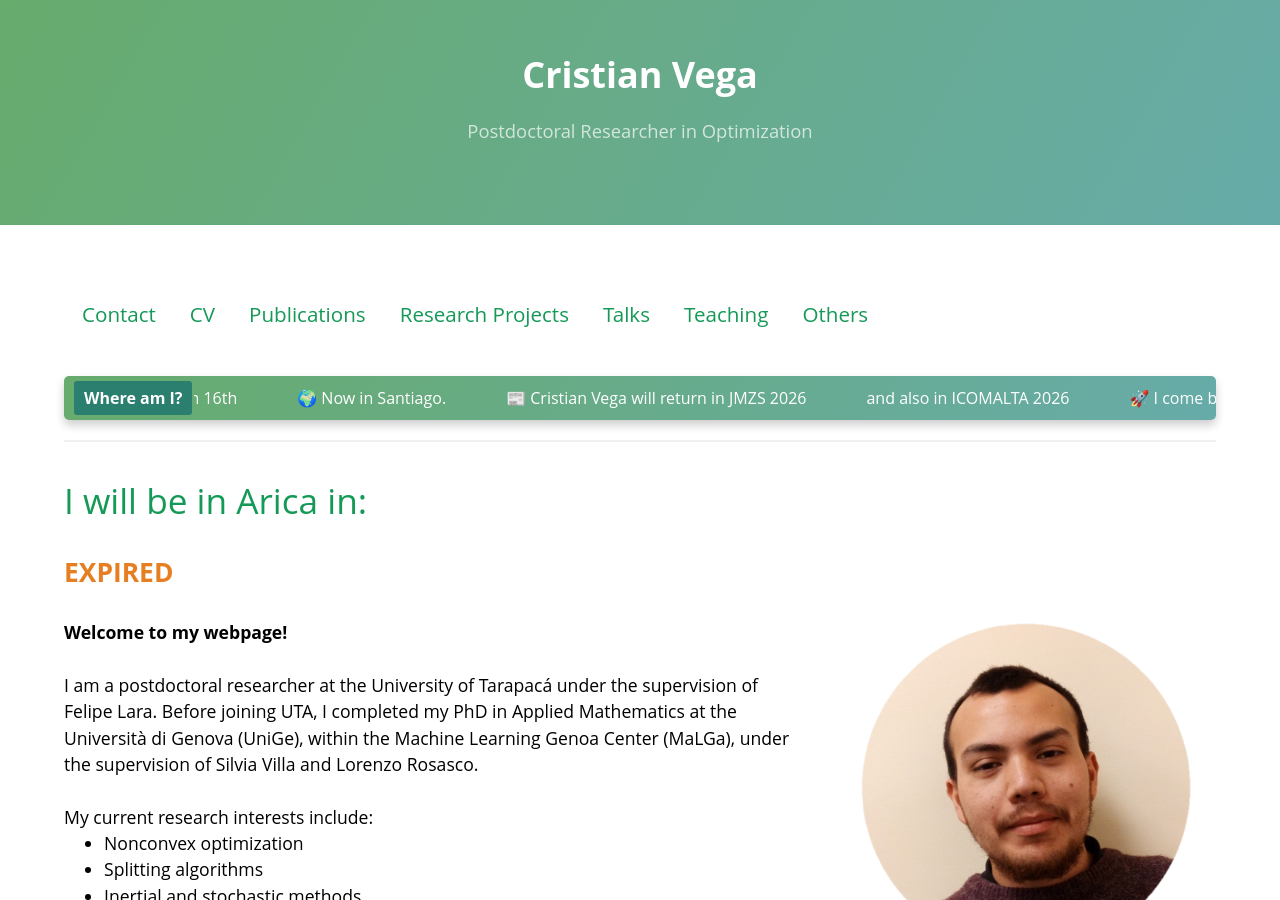
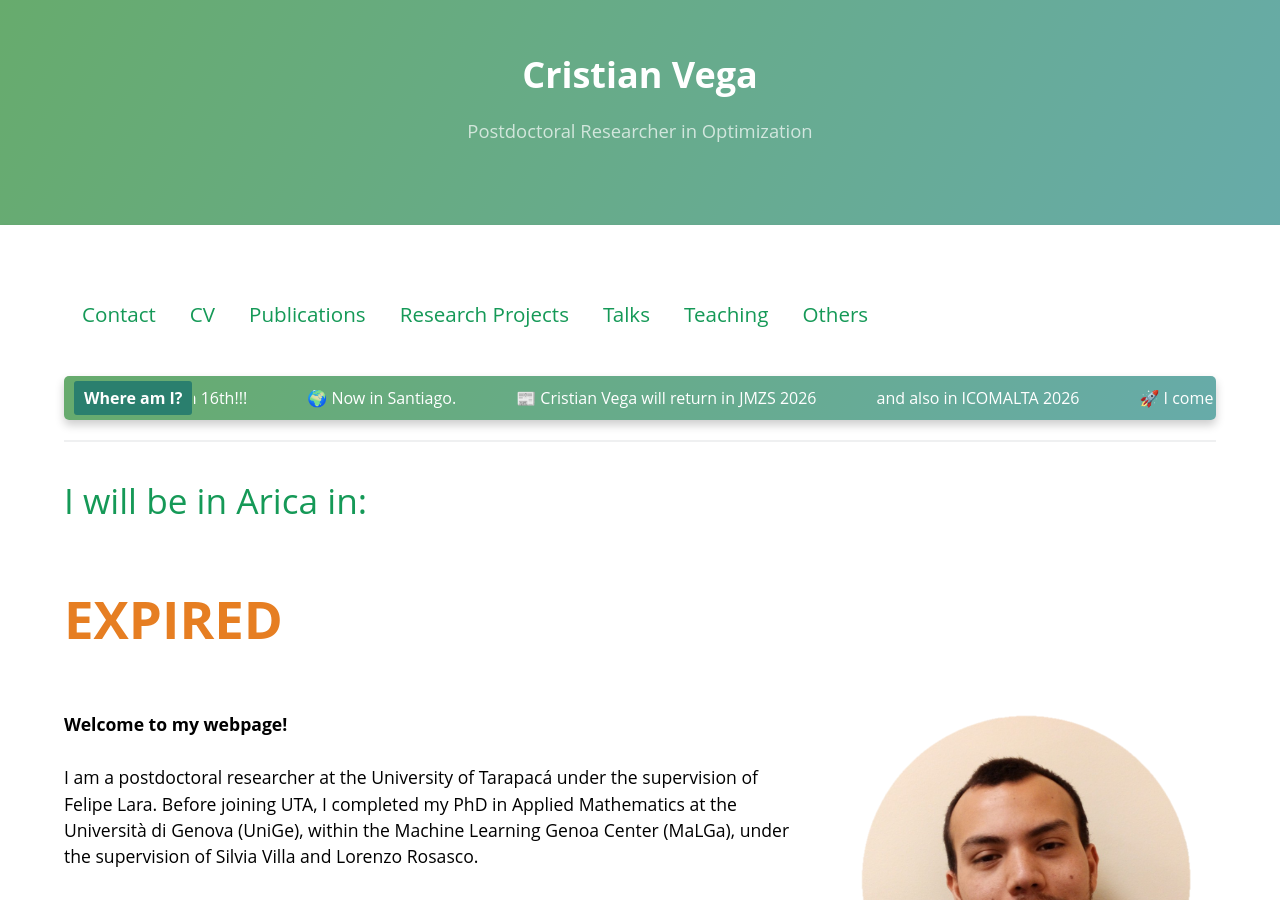
Before and after one commit to cristianvega1995/cristianvega1995.github.io, a Jekyll site: the page index.html, which Jekyll copies as it is, in a window 1280 px wide and 900 px high. Built offline with Jekyll 4.4.1, drawn with Linux system fonts in a browser that asks for light colours.

Commit message:
Update index.html

```diff
--- a/index.html
+++ b/index.html
@@ -448,8 +448,8 @@
 <hr>
 
 <!-- Countdown timer -->
-<h1>I will be in Arica in:</h1>
-<p id="demo"></p>
+<h1>I will be in Arica in: <p id="demo"></p></h1>
+
 
 <!-- Main intro with photo -->
 <!-- Fixed intro with flexbox (responsive, no layout errors) -->
@@ -631,7 +631,7 @@ var x = setInterval(function() {
 
 // News ticker data
 const newsList = [
-    "🚀 I come back to Arica March 16th",
+    "🚀 I come back to Arica March 16th!!!",
     "🌍 Now in Santiago.",
     " 📰 Cristian Vega will return in JMZS 2026",
     " and also in ICOMALTA 2026",
```
